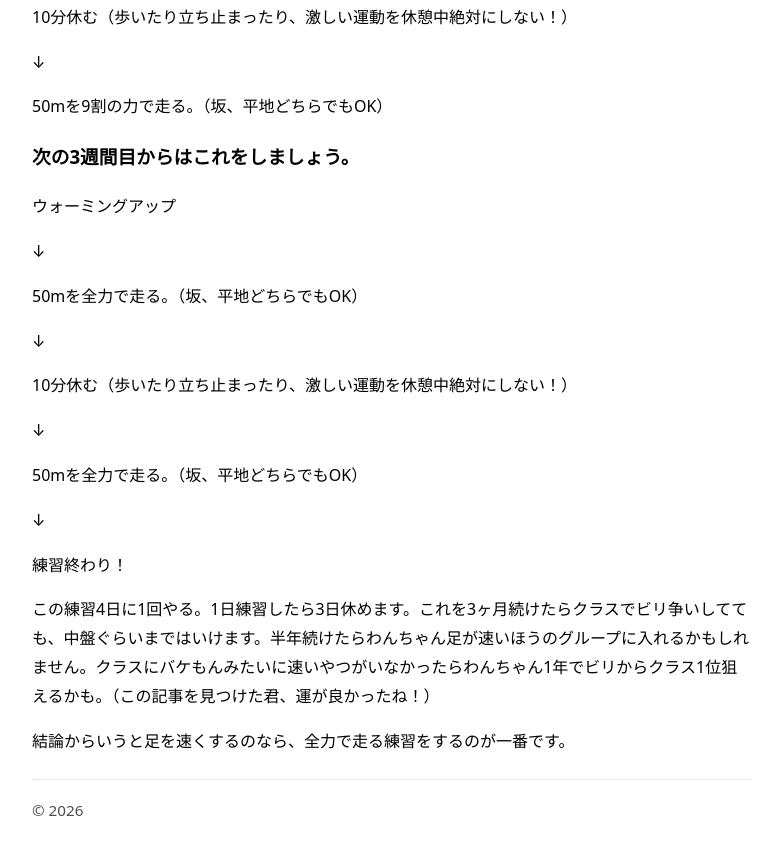
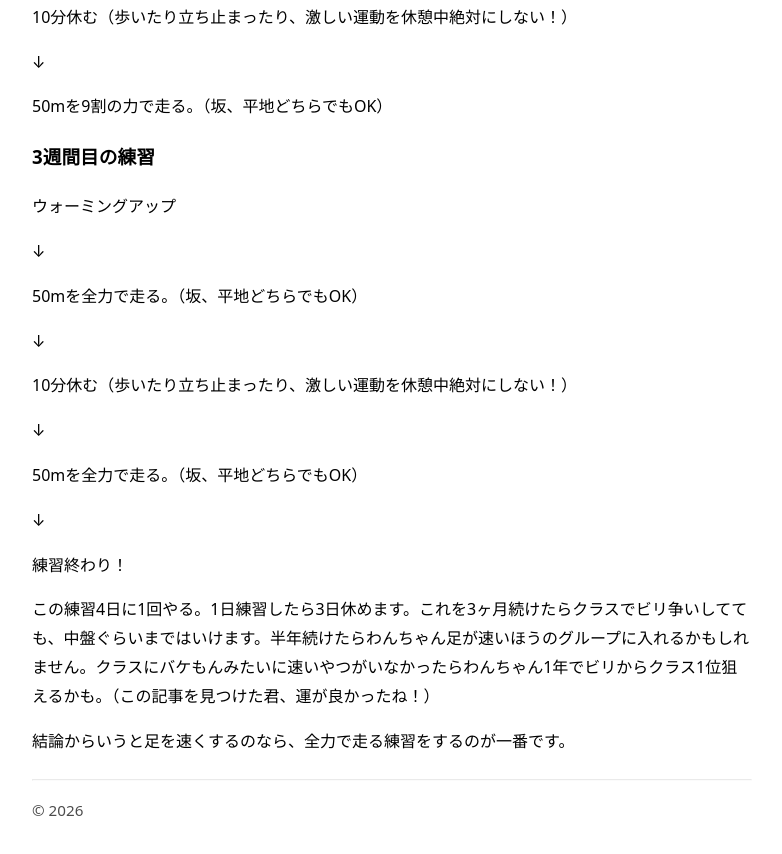
Before and after one commit to akira899-coder/myblog1, a plain HTML site: page posts/2026-02-13-first.html in a window 1280 px wide. Shown: the part 1835-2689 px from the top of the page, without its empty margins (248-1030 px from the left). Drawn offline with Linux system fonts and the light colour scheme.

Commit message:
Update 2026-02-13-first.html

```diff
--- a/posts/2026-02-13-first.html
+++ b/posts/2026-02-13-first.html
@@ -75,7 +75,7 @@
     <p>↓</p>
     <p>50mを9割の力で走る。（坂、平地どちらでもOK）</p>
 
-    <h3>次の3週間目からはこれをしましょう。</h3>
+    <h3>3週間目の練習</h3>
 
     <p>ウォーミングアップ</p>
     <p>↓</p>
```
